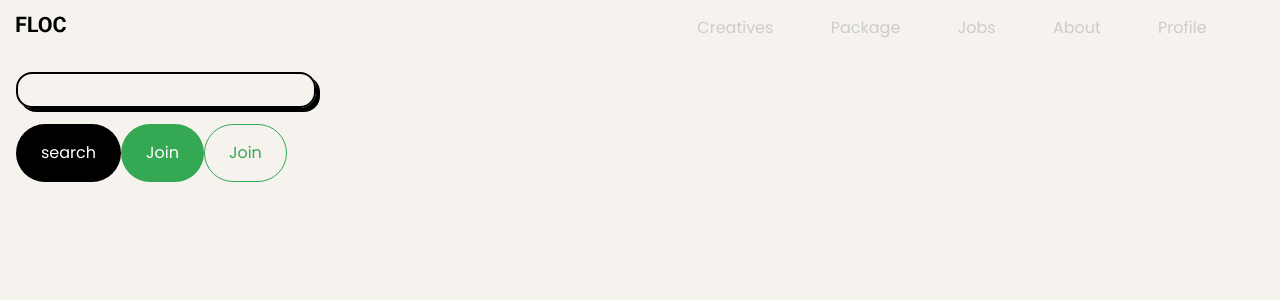
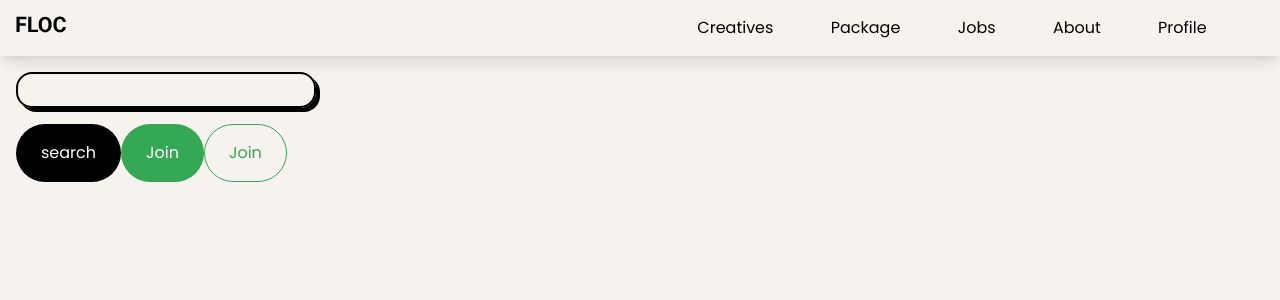
Before and after one commit to iThanathat/floc-assignment, a Next.js app: page / in a window 1280 px wide. Shown: the top 300 px of the page. Built offline with nearby package versions, Linux system fonts and the light colour scheme.

Commit message:
Added shadow and text color

```diff
--- a/components/NavBar/index.tsx
+++ b/components/NavBar/index.tsx
@@ -2,11 +2,11 @@ import Image from "next/image";
 
 const NavBar = () => {
   return (
-    <div className="w-full flex justify-between p-4">
+    <div className="relative w-full flex justify-between p-4 shadow-lg z-[9999]">
       <div className="w-1/2">
         <Image src="/images/floc-logo.svg" alt="floc" width={50} height={50} />
       </div>
-      <div className="flex w-1/2 justify-evenly">
+      <div className="flex w-1/2 justify-evenly text-primary">
         <p>Creatives</p>
         <p>Package</p>
         <p>Jobs</p>
```
